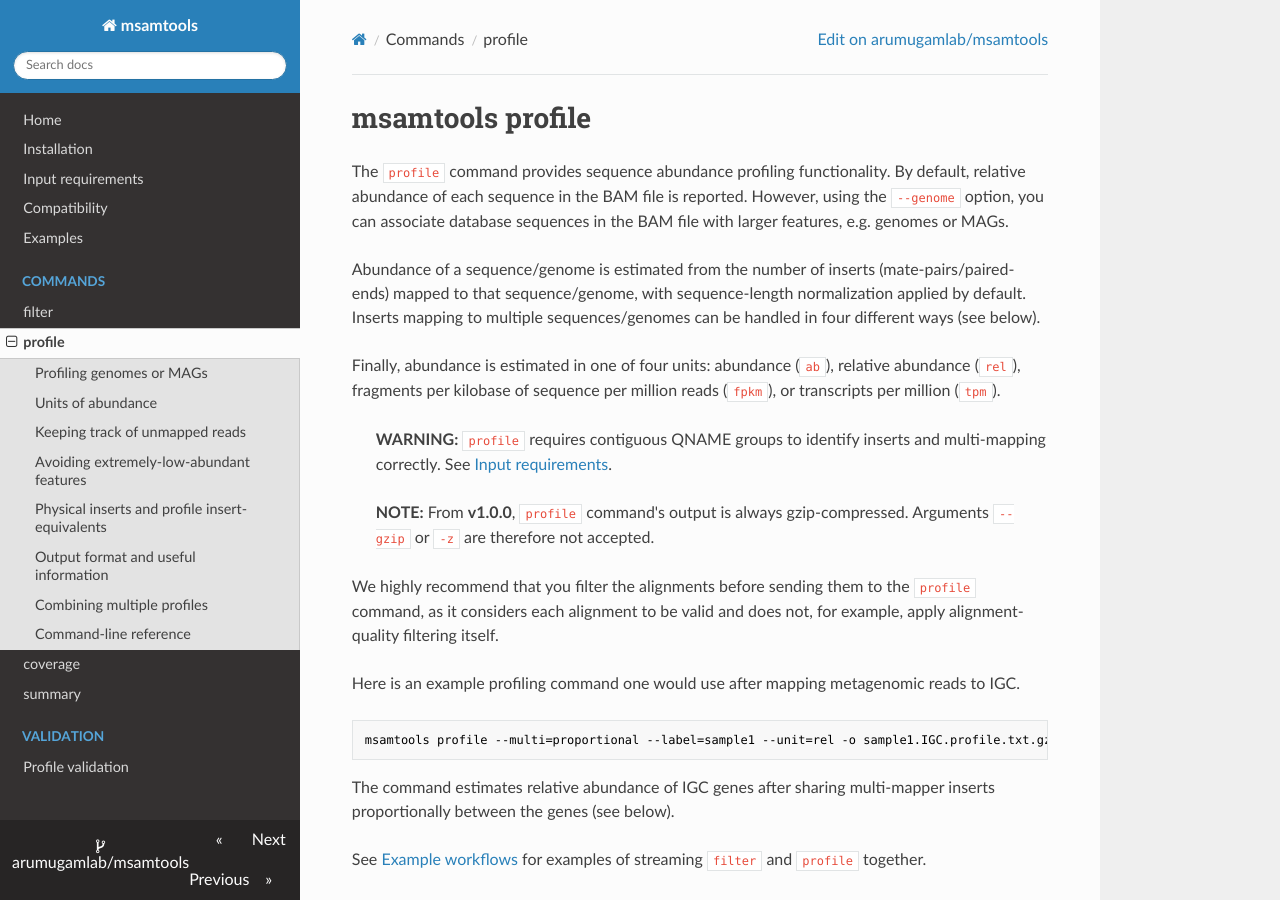
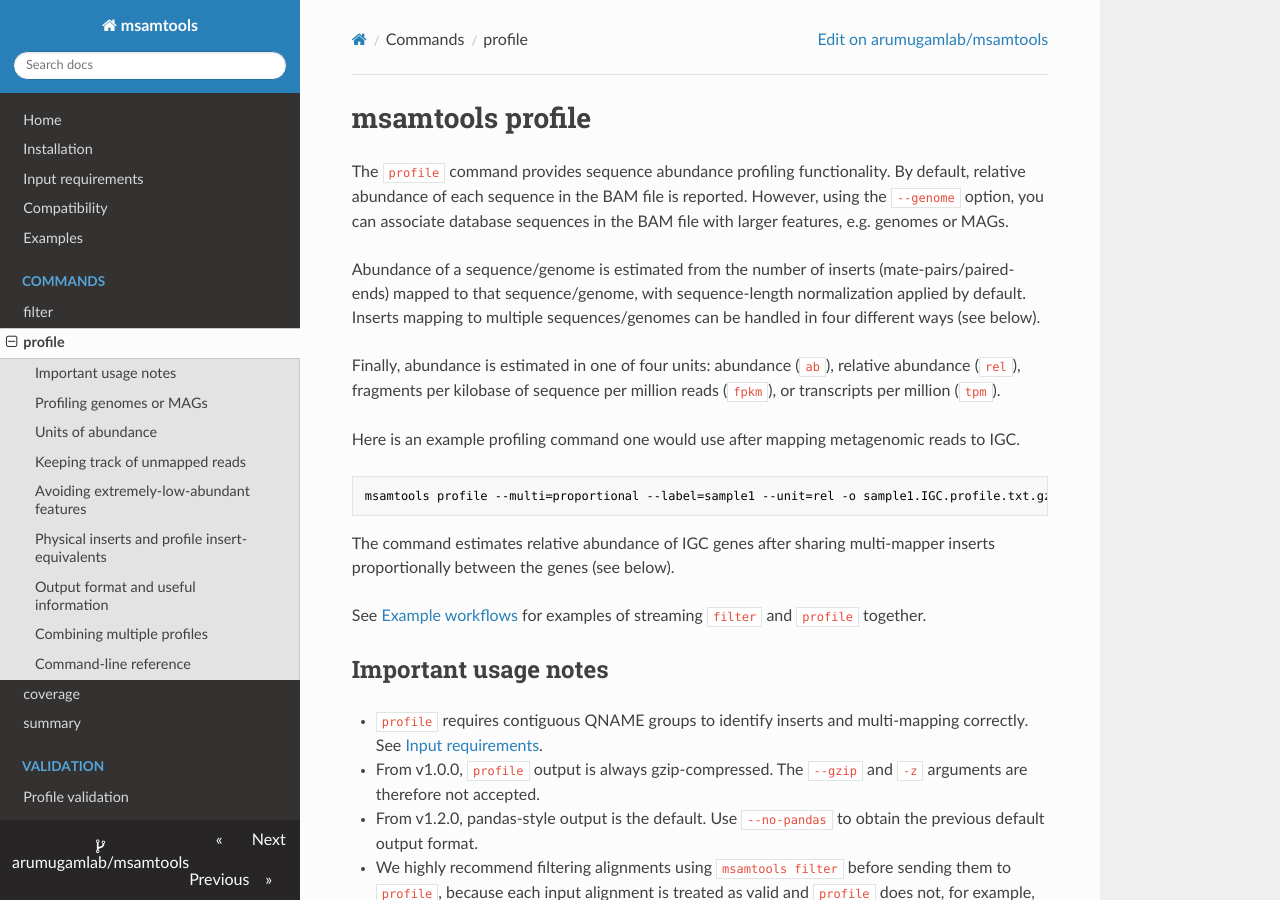
Before and after one commit to arumugamlab/msamtools, an MkDocs documentation site: the page built from docs/profile.md, in a window 1280 px wide and 900 px high. Built offline with MkDocs 1.6.1, drawn with Linux system fonts in a browser that asks for light colours; nearby versions of some CDN libraries; some of the changed text lies outside the part shown.

Commit message:
docs: clarify profile output defaults

```diff
--- a/docs/profile.md
+++ b/docs/profile.md
@@ -15,17 +15,6 @@ abundance (`ab`), relative abundance (`rel`),
 fragments per kilobase of sequence per million reads (`fpkm`),
 or transcripts per million (`tpm`).
 
-> **WARNING:** `profile` requires contiguous QNAME groups to identify inserts
-> and multi-mapping correctly. See
-> [Input requirements](input-requirements.md#qname-grouping).
->
-> **NOTE:** From **v1.0.0**, `profile` command's output is always gzip-compressed.
-> Arguments `--gzip` or `-z` are therefore not accepted.
-
-We highly recommend that you filter the alignments before sending them to the
-`profile` command, as it considers each alignment to be valid and does not,
-for example, apply alignment-quality filtering itself.
-
 Here is an example profiling command one would use after mapping metagenomic
 reads to IGC.
 
@@ -38,6 +27,22 @@ multi-mapper inserts proportionally between the genes (see below).
 
 See [Example workflows](examples.md) for examples of streaming `filter` and
 `profile` together.
+
+## Important usage notes
+
+- `profile` requires contiguous QNAME groups to identify inserts and
+  multi-mapping correctly. See
+  [Input requirements](input-requirements.md#qname-grouping).
+
+- From v1.0.0, `profile` output is always gzip-compressed. The `--gzip` and
+  `-z` arguments are therefore not accepted.
+
+- From v1.2.0, pandas-style output is the default. Use `--no-pandas` to obtain
+  the previous default output format.
+
+- We highly recommend filtering alignments using `msamtools filter` before sending them to `profile`,
+  because each input alignment is treated as valid and `profile` does not, for
+  example, apply alignment-quality filtering itself.
 
 ## Profiling genomes or MAGs
 
```
